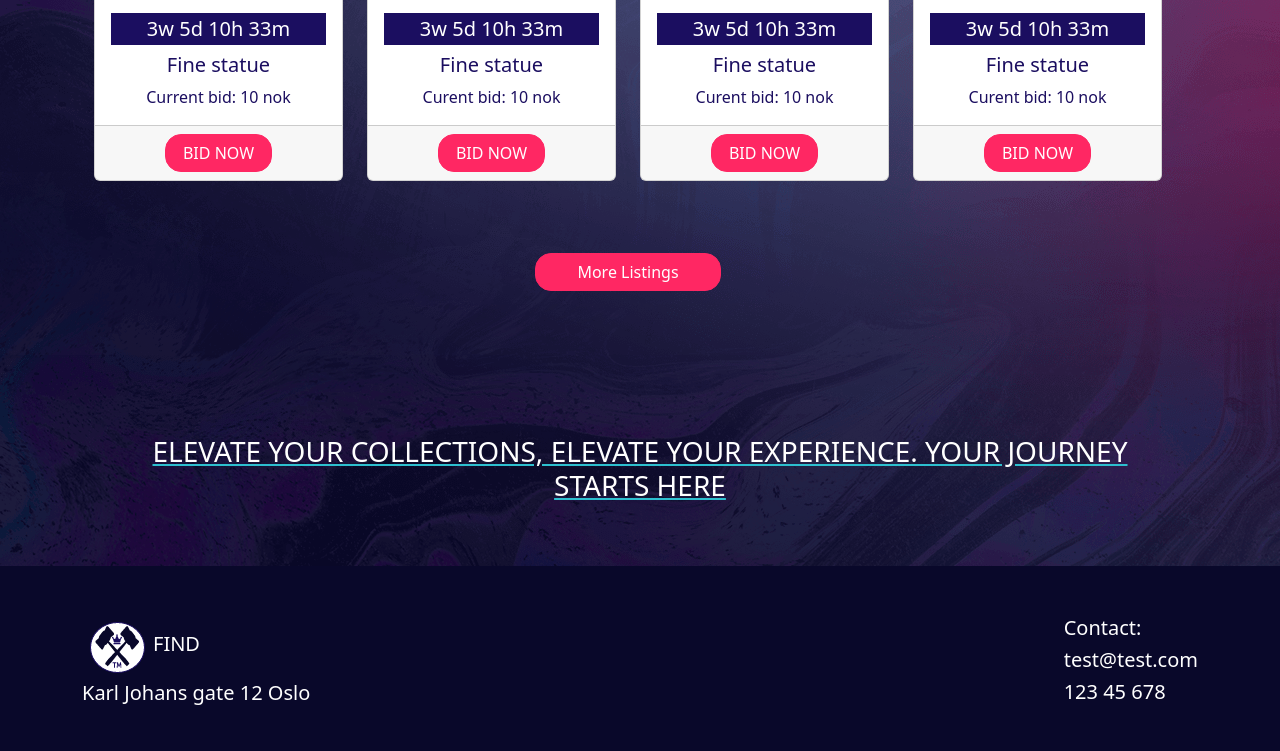
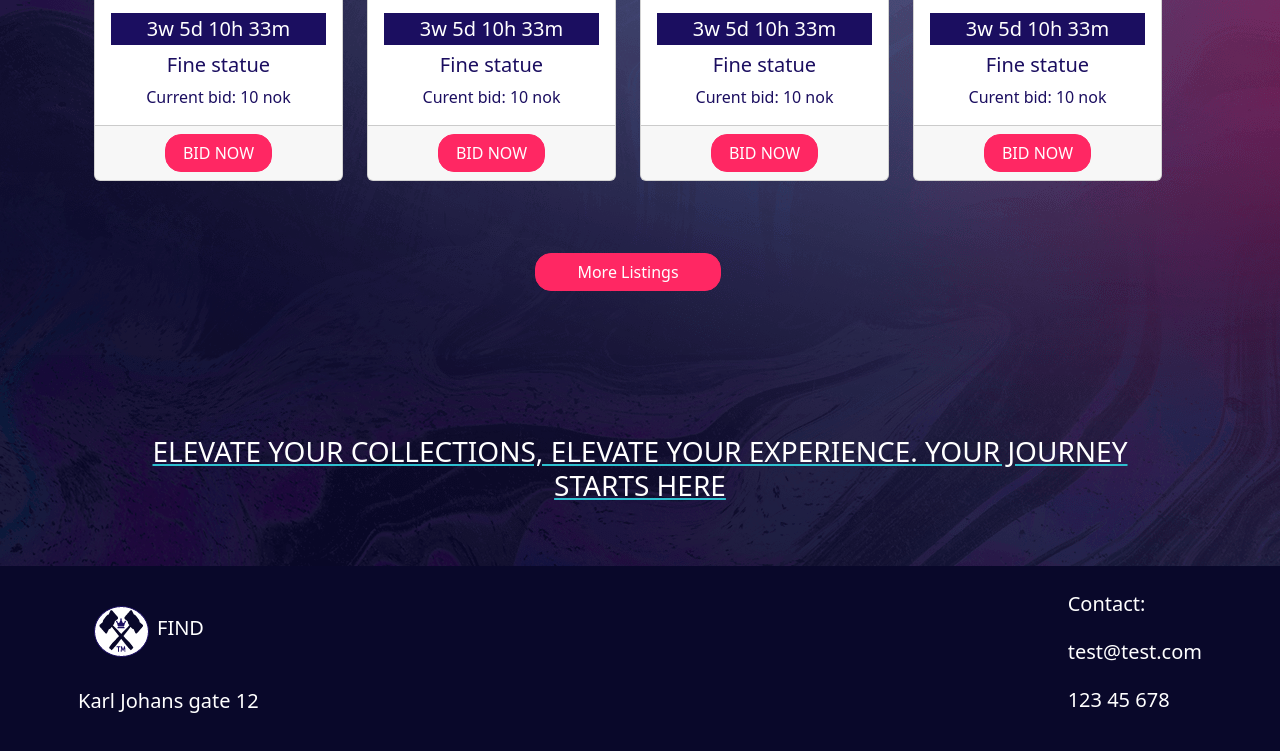
Before and after one commit to NikosDig/semester-project-2, a website: page index.html in a window 1280 px wide. Shown: the part 1500-2251 px from the top of the page. Drawn offline with nearby package versions, Linux system fonts and the light colour scheme; files that its build step writes are made by us from their sources.

Commit message:
fixed some padding issues on home page

```diff
--- a/index.html
+++ b/index.html
@@ -303,12 +303,12 @@
         </div>
       </section>
     </main>
-    <footer class="d-block mt-3 p-5 text-bg-primary">
+    <footer class="d-block mt-3 p-3 text-bg-primary">
       <section
-        class="d-flex flex-row container justify-content-between align-items-center"
+        class="d-flex flex-column flex-sm-row container justify-content-between align-items-center"
       >
         <div class="row d-flex flex-column">
-          <div class="col-12 d-flex flex-row">
+          <div class="col-12 d-flex flex-row p-3">
             <a href="index.html">
               <span
                 ><img class="m-2" src="assets/icons/logo.png" alt="FIND"
@@ -316,18 +316,18 @@
             </a>
             <h5 class="text-center align-self-center text-uppercase">Find</h5>
           </div>
-          <div class="col-12">
-            <h5>Karl Johans gate 12 Oslo</h5>
+          <div class="col-12 p-2">
+            <h5>Karl Johans gate 12</h5>
           </div>
         </div>
         <div class="row d-flex flex-column">
-          <div class="col-12">
+          <div class="col-12 p-2">
             <h5>Contact:</h5>
           </div>
-          <div class="col-12">
+          <div class="col-12 p-2">
             <h5>test@test.com</h5>
           </div>
-          <div class="col-12">
+          <div class="col-12 p-2">
             <h5>123 45 678</h5>
           </div>
         </div>
```
